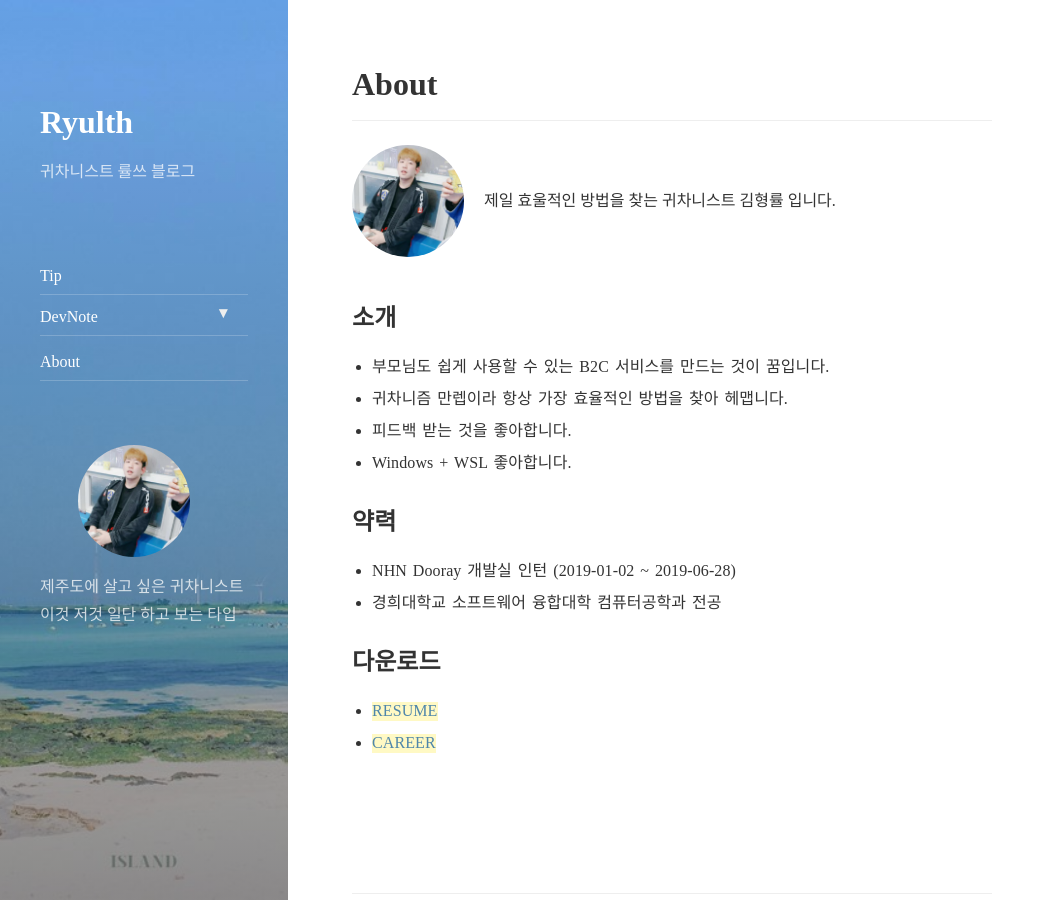
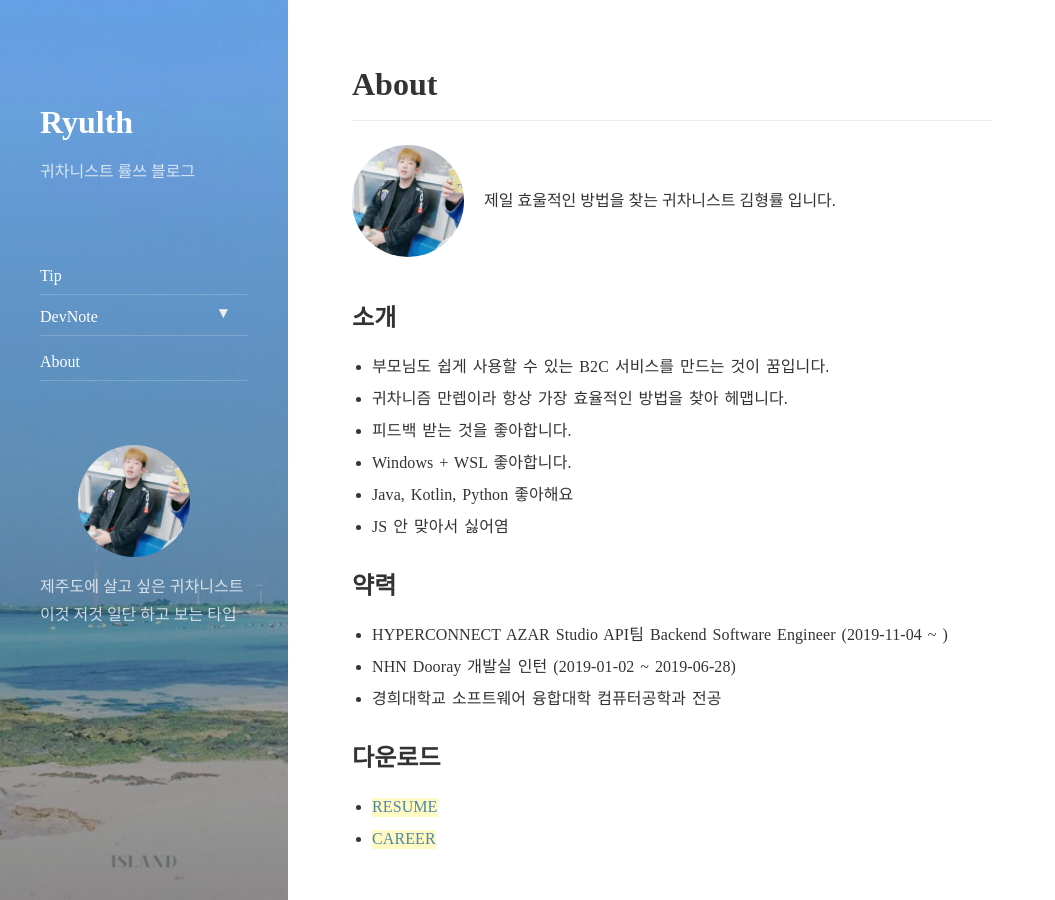
Before and after one commit to Ryulth/ryulth.github.io, a Jekyll site: the page built from about.md, in a window 1280 px wide and 900 px high. Shown: the whole window, without its empty margins (0-1055 px from the left). Built offline with Jekyll 4.4.1, drawn with Linux system fonts in a browser that asks for light colours; nearby versions of some CDN libraries.

Commit message:
Update about.md

```diff
--- a/about.md
+++ b/about.md
@@ -11,9 +11,11 @@ order: 10
 - 귀차니즘 만렙이라 항상 가장 효율적인 방법을 찾아 헤맵니다.
 - 피드백 받는 것을 좋아합니다.
 - Windows + WSL 좋아합니다.
+- Java, Kotlin, Python 좋아해요
+- JS 안 맞아서 싫어염
 
 ## 약력
-
+- HYPERCONNECT AZAR Studio API팀 Backend Software Engineer (2019-11-04 ~ )
 - NHN Dooray 개발실 인턴 (2019-01-02 ~ 2019-06-28)
 - 경희대학교 소프트웨어 융합대학 컴퓨터공학과 전공
 
```
